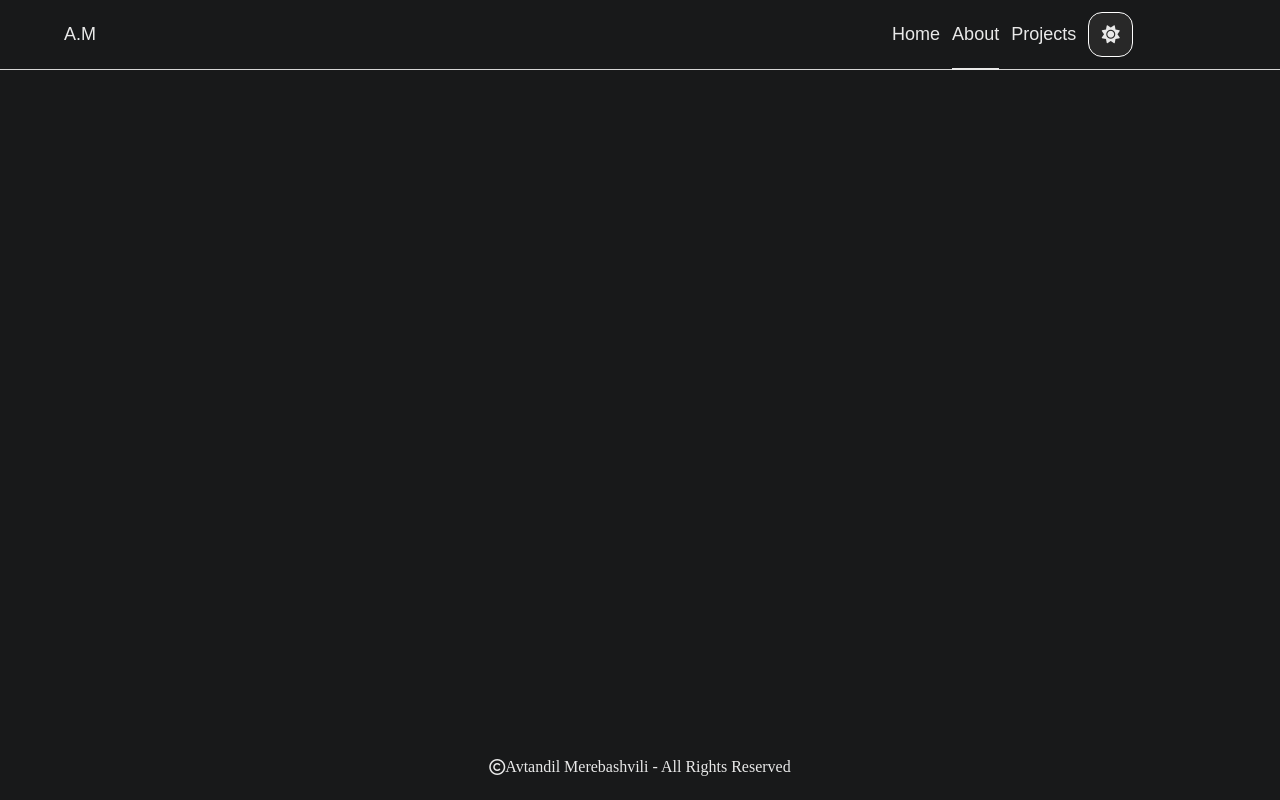
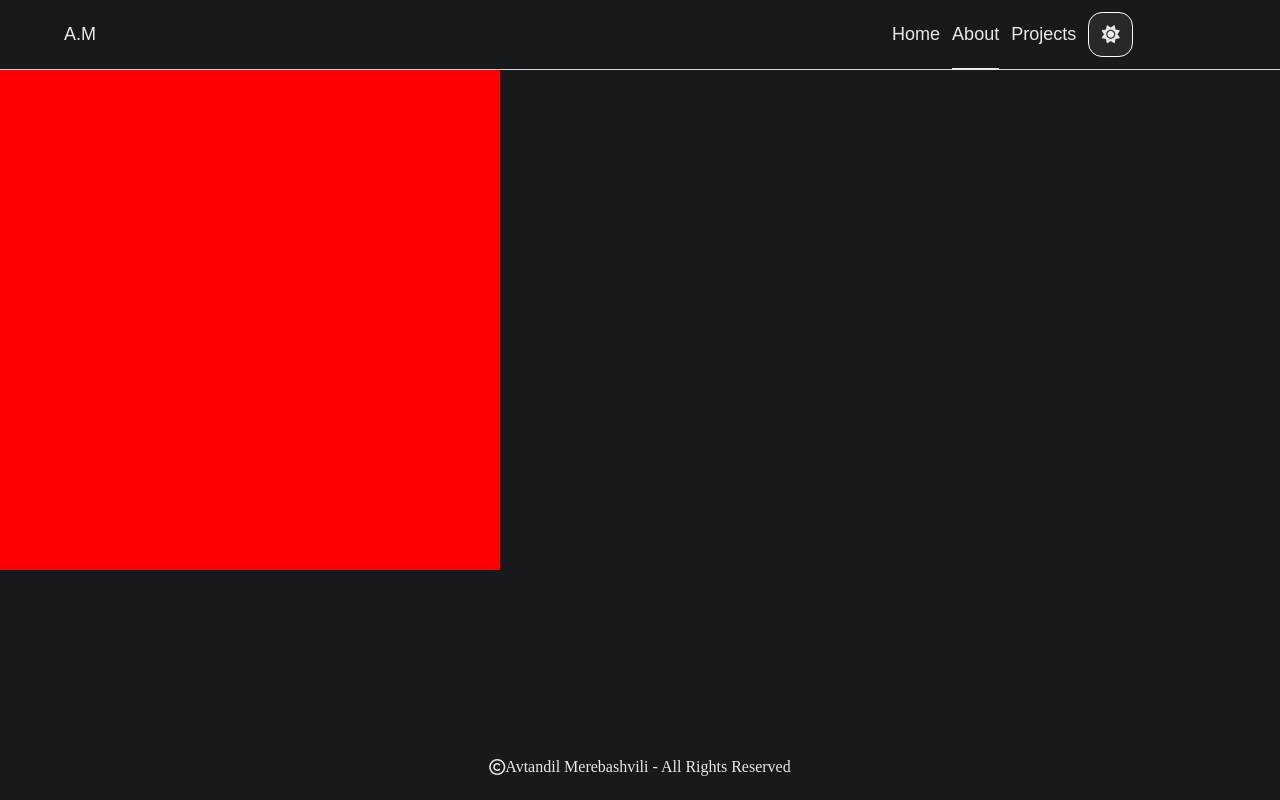
Before and after one commit to AvtoMerebashvili/portfolio, an Angular app: page /layout/home in a window 1280 px wide. Both pictures are taken after a click on the button "About". Built offline with nearby package versions, Linux system fonts and the light colour scheme.

Commit message:
feat(fix-line-big): Fixed

```diff
--- a/src/app/features/about/about-routing.module.ts
+++ b/src/app/features/about/about-routing.module.ts
@@ -1,5 +1,5 @@
 import { NgModule } from '@angular/core';
-import {  RouterModule, Routes } from '@angular/router';
+import { RouterModule, Routes } from '@angular/router';
 import { AboutComponent } from './about/about.component';
 
 const routes: Routes = [
--- a/src/app/features/about/about.module.ts
+++ b/src/app/features/about/about.module.ts
@@ -1,7 +1,7 @@
 import { NgModule } from '@angular/core';
-import { CommonModule } from '@angular/common';
 import { AboutComponent } from './about/about.component';
 import { SharedModule } from 'src/app/shared/shared.module';
+import { AboutRoutingModule } from './about-routing.module';
 
 
 
@@ -10,7 +10,8 @@ import { SharedModule } from 'src/app/shared/shared.module';
     AboutComponent
   ],
   imports: [
-    SharedModule
+    SharedModule,
+    AboutRoutingModule
   ]
 })
 export class AboutModule { }
--- a/src/app/features/about/about/about.component.html
+++ b/src/app/features/about/about/about.component.html
@@ -1 +1,3 @@
-<p>about works!</p>
+<div class="component">
+
+</div>
--- a/src/app/features/about/about/about.component.scss
+++ b/src/app/features/about/about/about.component.scss
@@ -0,0 +1,5 @@
+.component{
+    width: 500px;
+    height: 500px;
+    background-color: red;
+}
--- a/src/app/features/home/home/home.component.html
+++ b/src/app/features/home/home/home.component.html
@@ -11,8 +11,8 @@
                 fuga explicabo quibusdam similique.
             </p>
             <div class="icons">
-                <i class="fab fa-github"></i>
-                <i class="fab fa-facebook"></i>
+                <a href="https://github.com/AvtoMerebashvili" target="blank"><i class="fab fa-github"></i></a>
+                <a href="https://www.facebook.com/avto.merebashvili.1/" target="blank"><i class="fab fa-facebook"></i></a>
                 <i class="fas fa-envelope"></i>
             </div>
         </div>
--- a/src/app/layout/layout.component.ts
+++ b/src/app/layout/layout.component.ts
@@ -11,7 +11,7 @@ export class LayoutComponent implements OnInit {
   theme: boolean = false
 
   constructor(
-    private themeServise: ThemeService
+    private themeService: ThemeService
   ) { }
 
   ngOnInit(): void {
@@ -19,6 +19,6 @@ export class LayoutComponent implements OnInit {
 
   setTheme(prop: boolean){
     this.theme = prop
-    this.themeServise.setTheme(prop)
+    this.themeService.setTheme(prop)
   }
 }
--- a/src/app/layout/top-bar/top-bar.component.ts
+++ b/src/app/layout/top-bar/top-bar.component.ts
@@ -12,8 +12,7 @@ export class TopBarComponent implements OnInit {
   public page:
     | 'home'
     | 'about'
-    | 'projects'
-    | 'contact' = 'home'
+    | 'projects' = 'home'
 
 
   @Output() Theme = new EventEmitter();
@@ -23,6 +22,13 @@ export class TopBarComponent implements OnInit {
   ) { }
 
   ngOnInit(): void {
+    if(this.router.routerState.snapshot.url == '/layout/home'){
+      this.page = 'home'
+    }else if(this.router.routerState.snapshot.url == '/layout/about'){
+      this.page = 'about'
+    }else{
+      this.page = 'projects'
+    }
   }
 
   routTo(route:any){
```
